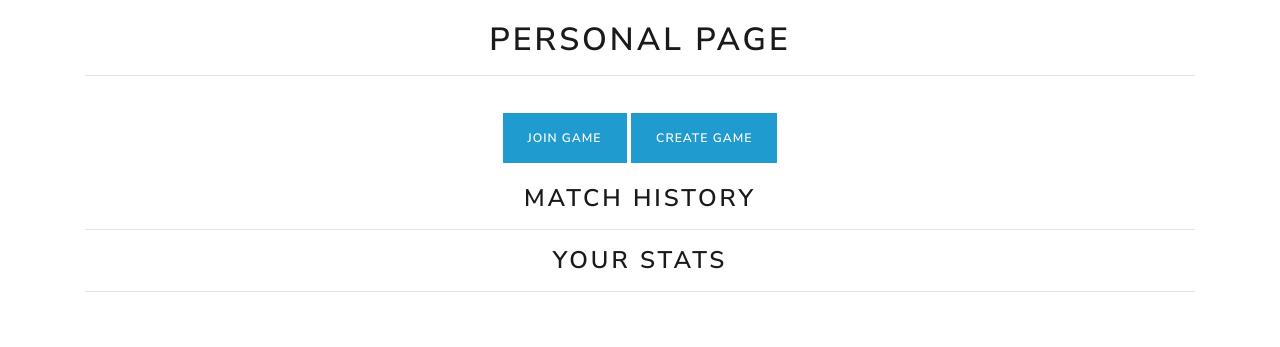
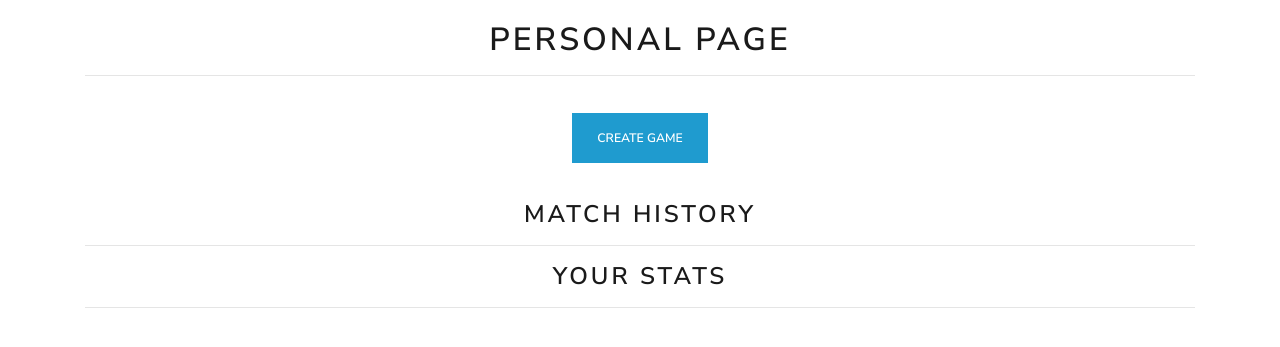
Before and after one commit to FMTamer/DoJoTrivia, a Flask app: page /personal in a window 1280 px wide. Shown: the part 50-397 px from the top of the page. Run offline with Flask 2, Linux system fonts and the light colour scheme; some libraries are stand-ins or nearby versions.

Commit message:
Database game added + implemented creating game

```diff
--- a/DoJoTrivia/application.py
+++ b/DoJoTrivia/application.py
@@ -3,6 +3,8 @@ from flask import Flask, flash, redirect, render_template, request, session, url
 from flask_session import Session
 from passlib.apps import custom_app_context as pwd_context
 from tempfile import mkdtemp
+import random
+from helpers import *
 
 app = Flask(__name__)
 db = SQL("sqlite:///dojo.db")
@@ -12,20 +14,6 @@ app.config["SESSION_FILE_DIR"] = mkdtemp()
 app.config["SESSION_PERMANENT"] = False
 app.config["SESSION_TYPE"] = "filesystem"
 Session(app)
-
-def apology(message):
-    """Renders apology message on the apology.html website."""
-    def escape(s):
-        """ cccccc
-        Escape special characters.
-
-        https://github.com/jacebrowning/memegen#special-characters
-        """
-        for old, new in [("-", "--"), (" ", "-"), ("_", "__"), ("?", "~q"),
-                         ("%", "~p"), ("#", "~h"), ("/", "~s"), ("\"", "''")]:
-            s = s.replace(old, new)
-        return s
-    return render_template("apology.html", bottom=escape(message))
 
 
 @app.route("/")
@@ -89,9 +77,22 @@ def personal():
 def createquiz():
     return render_template("createquiz.html")
 
-@app.route("/creategame")
+@app.route("/creategame", methods=["GET", "POST"])
+
 def creategame():
-    return render_template("creategame.html")
+    if request.method == "GET":
+        return render_template("creategame.html")
+    else:
+        get_userID = db.execute("SELECT user_ID FROM users")
+        create_room = db.execute("SELECT game_room FROM game")
+
+        room_ID = random.randint(1,5000)
+        if room_ID not in create_room:
+            while room_ID in create_room:
+                room_ID = random.randint(1,5000)
+        db.execute("INSERT INTO game (player_ID1, game_room, completed) VALUES(:get_userID, :room_ID, 0)",
+            get_userID = get_userID[0]["user_ID"], room_ID = room_ID)
+        return redirect(url_for("answer"))
 
 @app.route("/joingame")
 def joingame():
--- a/DoJoTrivia/templates/personal-page.html
+++ b/DoJoTrivia/templates/personal-page.html
@@ -11,10 +11,11 @@
     </head>
     <hr class="line_title">
     <br>
-    <div class="button-box col-lg-12">
-        <a href="joingame" class="btn btn-info" role="button">Join Game</a>
-        <a href="creategame" class="btn btn-info" role="button">Create Game</a>
-    </div>
+    <form action="{{ url_for('creategame') }}" name="creating" method="post">
+        <div class="form-group">
+            <button class="btn btn-info" type="submit">Create game</button>
+        </div>
+    </form>
     <br>
 
     <h3><strong>Match History</strong></h3>
```
Also changed, not shown: DoJoTrivia/helpers.py (added, +24 -0 lines), DoJoTrivia/dojo.db.
